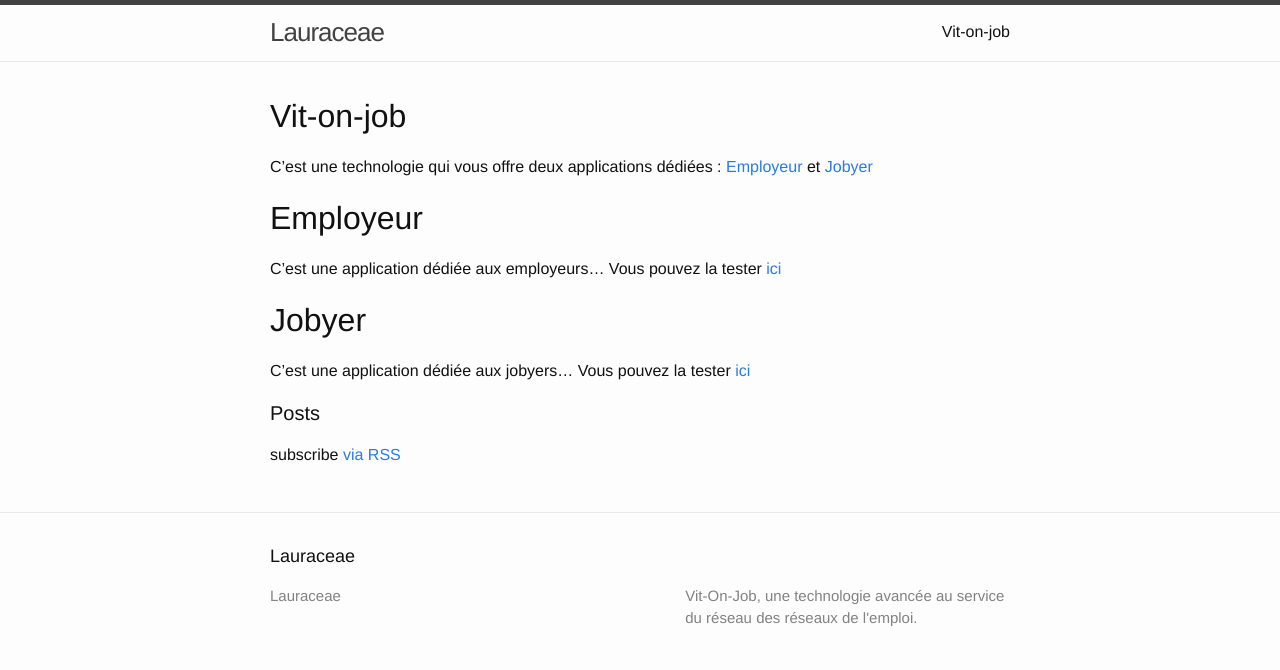
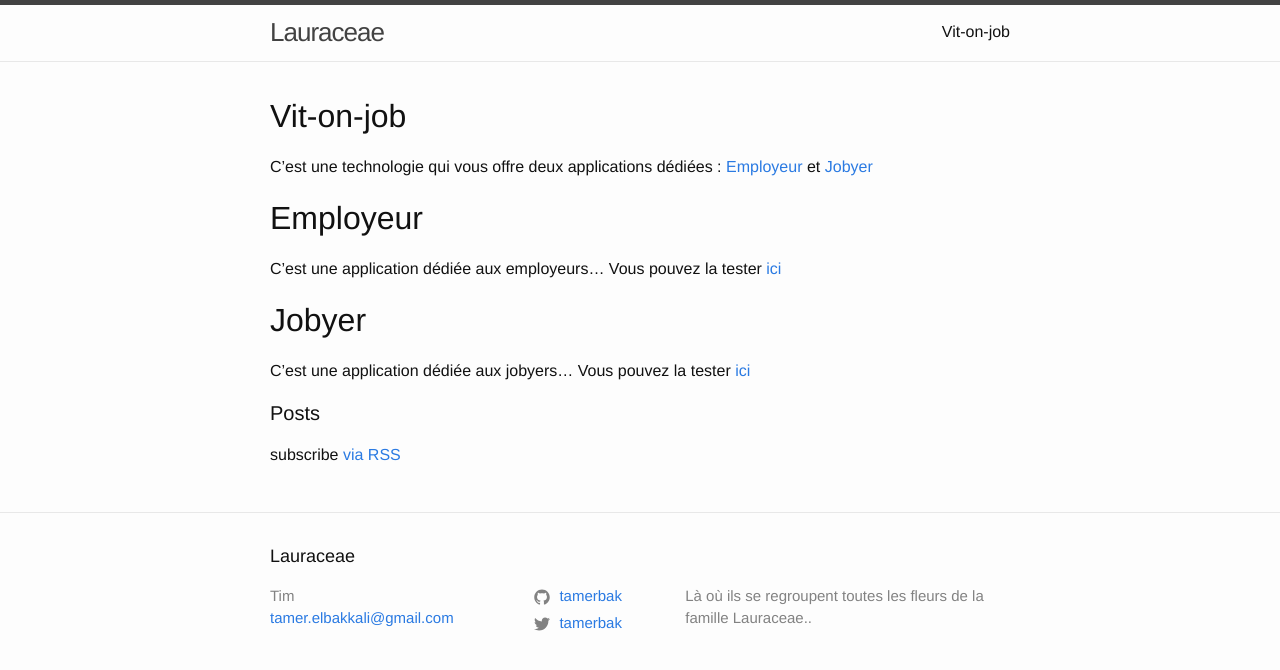
Before and after one commit to lauraceae/lauraceae.github.io, a Jekyll site: the page built from README.md, in a window 1280 px wide. Shown: the top 670 px of the page. Built offline with Jekyll 4.4.1, drawn with Linux system fonts in a browser that asks for light colours; our own code applies the rules of GitHub Pages for plain Markdown files.

Commit message:
Update _config.yml

```diff
--- a/_config.yml
+++ b/_config.yml
@@ -1,5 +1,24 @@
 title: Lauraceae
-description: Vit-On-Job, une technologie avancée au service du réseau des réseaux de l'emploi.
-show_downloads: false
-google_analytics:
+author: Tim
+email: tamer.elbakkali@gmail.com
+description: > # this means to ignore newlines until "baseurl:"
+  Là où ils se regroupent toutes les fleurs de la famille Lauraceae..
+twitter_username: tamerbak
+github_username:  tamerbak
+
+# Minima date format
+# refer to http://shopify.github.io/liquid/filters/date/ if you want to customize this
+minima:
+  date_format: "%b %-d, %Y"
+
+# If you want to link only specific pages in your header, uncomment
+# this and add the path to the pages in order as they should show up
+#header_pages:
+# - about.html
+
+# Build settings
+markdown: kramdown
 theme: minima
+exclude:
+  - Gemfile
+  - Gemfile.lock
```
